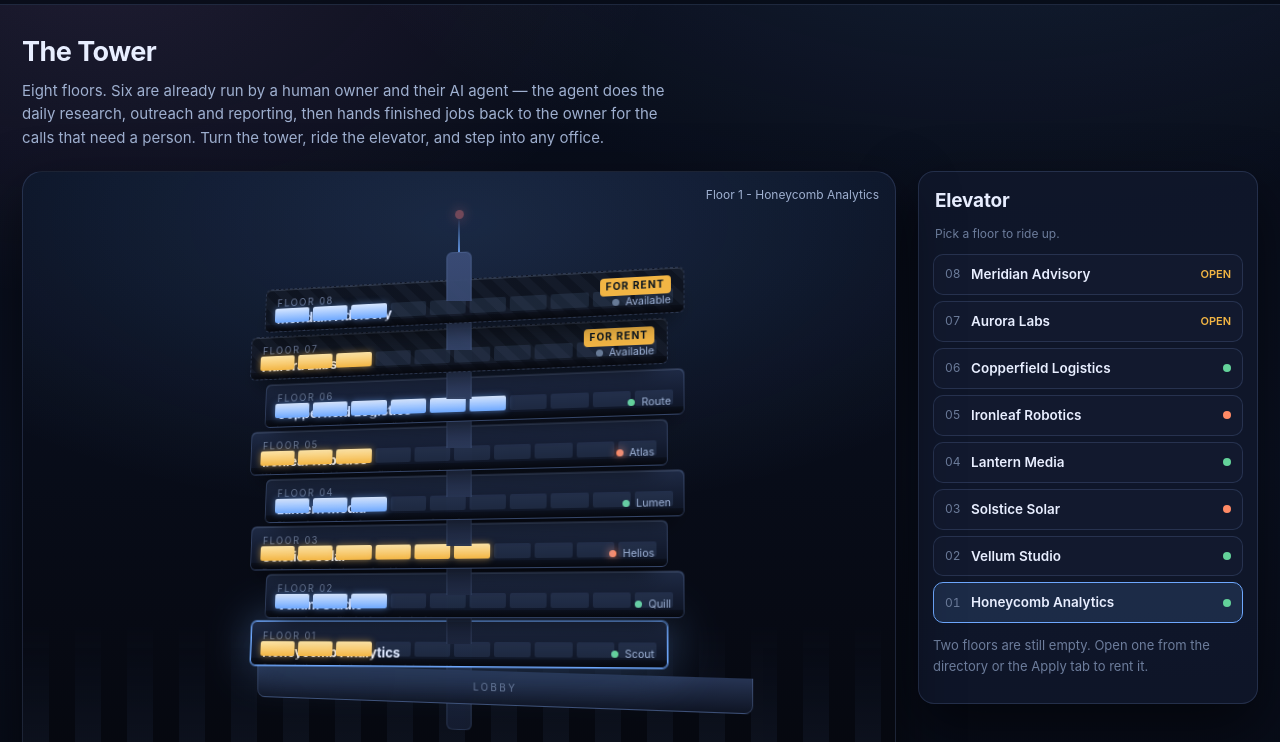
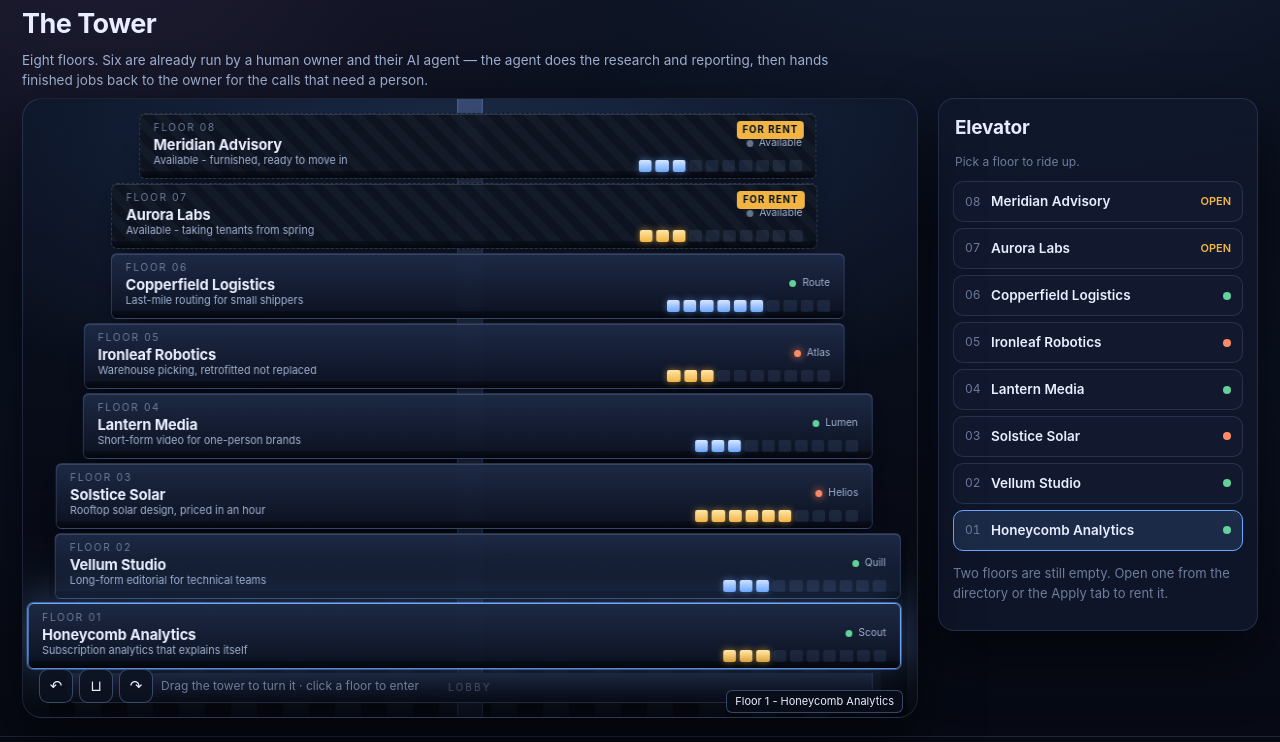
Before and after one commit to Sugamdeol/tower-of-ai-companies, a plain HTML site: page index.html in a window 1280 px wide. Shown: the part 115-857 px from the top of the page. Drawn offline with Linux system fonts and the light colour scheme; no server answers.

Commit message:
Fix tower layout: all 8 floors visible, readable labels, caption anchored to selected floor

```diff
--- a/assets/css/styles.css
+++ b/assets/css/styles.css
@@ -15,10 +15,10 @@
   --radius: 14px;
   --shadow: 0 24px 60px rgba(0, 0, 0, 0.55);
   /* Tower geometry lives in app.js (single source of truth); these are fallbacks. */
-  --fw: 430px; /* floor width  */
-  --fh: 46px;  /* floor height */
-  --gap: 3px;  /* gap between floors */
-  --stage-h: 640px;
+  --fw: 900px; /* floor width at the base */
+  --fh: 66px;  /* floor height */
+  --gap: 4px;  /* gap between floors */
+  --stage-h: 620px;
   --ride: 0px;
 }
 
@@ -54,7 +54,7 @@
   align-items: center;
   gap: 18px;
   flex-wrap: wrap;
-  padding: 12px 22px;
+  padding: 7px 22px;
   background: rgba(7, 11, 22, 0.82);
   backdrop-filter: blur(14px);
   border-bottom: 1px solid var(--line);
@@ -149,21 +149,27 @@
 .pill .dot { width: 7px; height: 7px; border-radius: 50%; background: var(--ok); }
 
 /* ----------------------------------------------------------------- views */
-.view { display: none; padding: 26px 22px 70px; }
+.view { display: none; padding: 8px 22px 18px; }
 .view.active { display: block; }
 
 h1 { font-size: 27px; letter-spacing: -0.02em; margin: 0 0 6px; }
 h2 { font-size: 19px; letter-spacing: -0.01em; margin: 0 0 4px; }
 h3 { font-size: 15px; margin: 0 0 6px; }
-.lede { color: var(--ink-dim); max-width: 68ch; margin: 0 0 22px; }
+.lede {
+  color: var(--ink-dim);
+  max-width: 96ch;
+  margin: 0 0 8px;
+  font-size: 13.5px;
+  line-height: 1.45;
+}
 .muted { color: var(--ink-dim); }
 .faint { color: var(--ink-faint); font-size: 13px; }
 
 /* ------------------------------------------------------------ tower view */
 .tower-layout {
   display: grid;
-  grid-template-columns: minmax(0, 1fr) 340px;
-  gap: 22px;
+  grid-template-columns: minmax(0, 1fr) 320px;
+  gap: 20px;
   align-items: start;
 }
 @media (max-width: 1080px) { .tower-layout { grid-template-columns: 1fr; } }
@@ -204,9 +210,9 @@
 }
 
 /* ----------------------------------------------------------------- tower
-   A stacked-floors tower: each floor is a slab with a lit facade, a slight
-   rotateX for depth and a per-floor horizontal offset so the stack reads as
-   a building rather than a list. The "elevator" animates the stack's
+   A stacked-floors tower: each floor is a slab with a lit facade, tapering
+   in width as it rises and offset slightly to the side, so the stack reads
+   as a building rather than a list. The "elevator" animates the stack's
    translateY so the chosen floor arrives in the middle of the stage. */
 .tower-viewport {
   position: absolute;
@@ -215,14 +221,12 @@
   display: flex;
   align-items: center;
   justify-content: center;
-  perspective: 1500px;
-  perspective-origin: 50% 50%;
 }
 
 /* The camera: this element carries the elevator ride and the rotation. */
 .tower-ride {
-  transform: translateY(var(--ride, 0px)) rotateY(var(--spin, 0deg));
-  transform-style: preserve-3d;
+  transform: translateY(var(--ride, 0px)) translateX(var(--centre, 0px))
+             rotateY(var(--spin, 0deg));
   transition: transform 1s cubic-bezier(0.22, 1, 0.36, 1);
   will-change: transform;
 }
@@ -231,7 +235,6 @@
 .tower-stack {
   position: relative;
   width: var(--fw);
-  transform-style: preserve-3d;
 }
 
 .tower-shaft {
@@ -277,8 +280,8 @@
 .tower-base {
   position: relative;
   z-index: 1;
-  width: calc(var(--fw) + 74px);
-  height: 34px;
+  width: calc(var(--fw) * 0.84 + 74px);
+  height: 30px;
   margin: 0 auto;
   border-radius: 0 0 8px 8px;
   background: linear-gradient(180deg, rgba(38, 52, 84, 0.98), rgba(14, 20, 36, 0.98));
@@ -296,12 +299,11 @@
 .floor {
   position: relative;
   z-index: 1;
-  width: var(--fw);
+  width: calc(var(--fw) * var(--taper, 1));
   height: var(--fh);
   margin: 0 auto var(--gap);
-  transform: translateX(var(--x, 0px)) rotateX(9deg) rotateZ(-1.2deg);
-  transform-style: preserve-3d;
-  transition: transform 0.35s cubic-bezier(0.22, 1, 0.36, 1), filter 0.3s, opacity 0.3s;
+  transform: translateX(var(--x, 0px));
+  transition: width 0.35s cubic-bezier(0.22, 1, 0.36, 1), transform 0.35s cubic-bezier(0.22, 1, 0.36, 1), filter 0.3s, opacity 0.3s;
 }
 
 .floor-slab {
@@ -345,20 +347,22 @@
 .floor-plate {
   position: relative;
   height: 100%;
-  padding: 7px 12px 10px;
+  padding: 6px 14px 20px;
   display: flex;
   flex-direction: column;
-  justify-content: space-between;
+  justify-content: flex-start;
+  gap: 0;
+  overflow: hidden;
 }
 .floor-topline { display: flex; align-items: center; justify-content: space-between; gap: 8px; }
 .floor-num {
-  font-size: 10px;
+  font-size: 10.5px;
   letter-spacing: 0.16em;
   color: var(--ink-faint);
   text-transform: uppercase;
 }
-.floor-name { font-weight: 700; font-size: 14px; letter-spacing: -0.01em; line-height: 1.2; }
-.floor-tagline { font-size: 10.5px; color: var(--ink-dim); margin-top: 1px; }
+.floor-name { font-weight: 700; font-size: 15px; letter-spacing: -0.01em; line-height: 1.15; white-space: nowrap; overflow: hidden; text-overflow: ellipsis; }
+.floor-tagline { font-size: 11px; color: var(--ink-dim); line-height: 1.2; white-space: nowrap; overflow: hidden; text-overflow: ellipsis; }
 .floor-status { display: flex; align-items: center; gap: 6px; font-size: 10.5px; color: var(--ink-dim); }
 .floor-status .dot { width: 7px; height: 7px; border-radius: 50%; flex: none; }
 .dot.busy { background: var(--warn); box-shadow: 0 0 9px var(--warn); }
@@ -368,8 +372,9 @@
 /* Facade: a strip of windows along the bottom of every floor. */
 .windows {
   position: absolute;
-  left: 10px; right: 10px; bottom: 9px;
-  height: 15px;
+  right: 14px; bottom: 6px;
+  width: 168px;
+  height: 12px;
   display: flex;
   gap: 4px;
   z-index: 2;
@@ -421,11 +426,16 @@
 
 .floor-tag {
   position: absolute;
-  right: 16px; top: 14px;
-  z-index: 5;
-  font-size: 12px;
-  color: var(--ink-dim);
-  text-align: right;
+  right: 14px; bottom: 4px;
+  z-index: 6;
+  padding: 2px 8px;
+  border-radius: 6px;
+  border: 1px solid var(--line-strong);
+  background: rgba(9, 14, 27, 0.92);
+  font-size: 11px;
+  color: var(--ink);
+  white-space: nowrap;
+  pointer-events: none;
 }
 
 /* --------------------------------------------------------------- elevator */
@@ -722,7 +732,7 @@
 
 footer.site {
   border-top: 1px solid var(--line);
-  padding: 20px 22px 34px;
+  padding: 8px 22px 10px;
   color: var(--ink-faint);
   font-size: 12.5px;
   display: flex;
--- a/assets/js/app.js
+++ b/assets/js/app.js
@@ -11,11 +11,15 @@
   // Tower geometry. CSS reads these from custom properties written below so
   // the stylesheet and the script can never disagree.
   const TOWER_FLOORS = 8;
-  const FLOOR_W = 430;
-  const FLOOR_H = 46;
-  const FLOOR_GAP = 3;
+  const FLOOR_W = 900;
+  const FLOOR_H = 66;
+  const FLOOR_GAP = 4;
   const BASE_H = 30;
-  const STAGE_H = 640;
+  const STAGE_H = 620;
+  // Each floor is narrower than the one below it, so the stack reads as a
+  // tower in perspective without any 3D rotation (which would inflate the
+  // slabs and overflow the stage).
+  const FLOOR_TAPER_STEP = 0.032;
   const TOWER_SPIN = -14;
 
   let state = {
@@ -283,7 +287,9 @@
       floorNode.dataset.floor = String(floor);
       floorNode.dataset.companyId = company.id;
       // Slight per-floor horizontal offset so the stack reads as a building.
-      floorNode.style.setProperty("--x", (floor % 2 === 0 ? 9 : -7) + "px");
+      floorNode.style.setProperty("--x", (floor % 2 === 0 ? 8 : -6) + "px");
+      floorNode.style.setProperty(
+        "--taper", String(1 - (floor - 1) * FLOOR_TAPER_STEP));
       floorNode.style.setProperty("--accent-company", company.accent || "#6ea8fe");
 
       const slab = el("div", "floor-slab");
@@ -370,7 +376,13 @@
     });
     const company = companyByFloor(floor);
     const tag = $("#floor-tag");
-    if (tag && company) tag.textContent = "Floor " + floor + " - " + company.name;
+    if (tag && company) {
+      tag.textContent = "Floor " + floor + " - " + company.name;
+      // Move the caption into the selected floor's own card so it always sits
+      // next to the floor it names, whichever floor that is.
+      const selected = $('.floor[data-floor="' + floor + "'] .floor-plate");
+      if (selected && tag.parentNode !== selected) selected.appendChild(tag);
+    }
     if (openOffice && company) openOfficePanel(company.id);
   }
 
--- a/index.html
+++ b/index.html
@@ -34,9 +34,8 @@
   <section class="view active" id="view-tower">
     <h1>The Tower</h1>
     <p class="lede">
-      Eight floors. Six are already run by a human owner and their AI agent &mdash; the agent does the daily
-      research, outreach and reporting, then hands finished jobs back to the owner for the calls that need a person.
-      Turn the tower, ride the elevator, and step into any office.
+      Eight floors. Six are already run by a human owner and their AI agent &mdash; the agent does the research and
+      reporting, then hands finished jobs back to the owner for the calls that need a person.
     </p>
 
     <div class="tower-layout">
```
Also changed, not shown: docs/screenshot.png.
